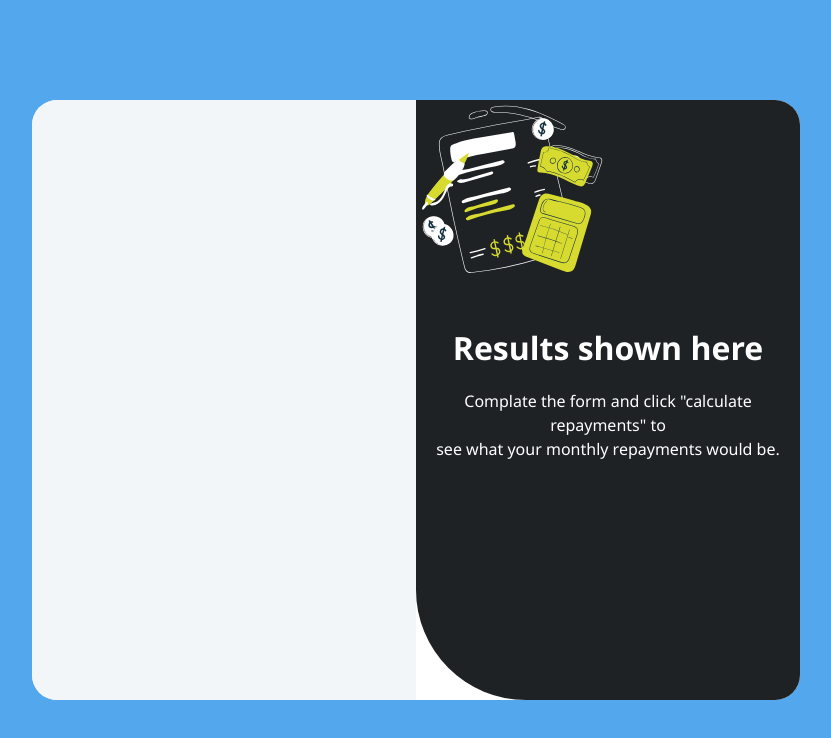
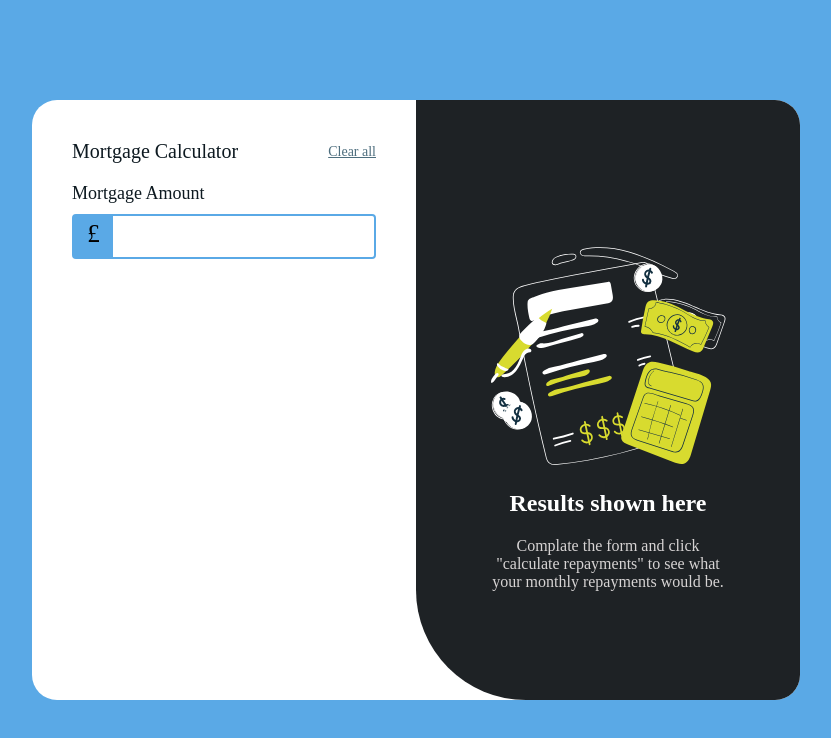
Before and after one commit to alisher1devlog/front-1_and_front-2, a plain HTML site: page index.html in a window 1280 px wide. Shown: the whole page, without its empty margins (224-1055 px from the left). Drawn offline with Linux system fonts and the light colour scheme.

Commit message:
some update

```diff
--- a/index.html
+++ b/index.html
@@ -8,13 +8,25 @@
 </head>
 <body>
     <div class="container">
-       <div class="left-section"></div>
+       <div class="left-section">
+        <div class="left-top">
+            <span>Mortgage Calculator</span>
+            <a href="">Clear all</a>
+        </div>
+        <label>
+            <span style="font-size: 18px; color: #0d1920;">Mortgage Amount</span>
+            <div class="label-amount">
+                <span>£</span>
+                <input type="text">
+            </div>
+        </label>
+       </div>
        <div class="right-section">
             <img src="./images/illustration-empty.svg" alt="">
-            <h1>Results shown here</h1>
-            <p>Complate the form and click "calculate repayments" to <br>
-                 see what your monthly repayments would be.</p>
+            <h2>Results shown here</h2>
+            <p>Complate the form and click "calculate repayments" to see what your monthly repayments would be.</p>
        </div>
+
     </div>
 </body>
 </html>
--- a/style.css
+++ b/style.css
@@ -5,7 +5,7 @@
 }
 
 body {
-    background-color: rgb(82, 167, 237);
+    background: #5aa9e6
 }
 
 .container {
@@ -17,34 +17,80 @@ body {
     border-radius: 25px;
     background-color: white;
 }
+/* left section */
+.left-section {
+    padding: 40px;
+    width: 50%;
+    border-bottom-left-radius: 25px;
+    border-top-left-radius: 25px;
+}
+.left-top {
+    display: flex;
+    justify-content: space-between  ;
+    align-items: center;
+    margin-bottom: 20px;
+}
 
+.left-top span {
+    font-size: 20px;
+    color: #0d1920;
+}
+
+.left-top a {
+    background: none;
+    border: none;
+    color: #4e6e7e;
+    text-decoration: underline;
+    font-size: 14px;
+    cursor: pointer;
+    padding: 0;
+}
+
+.label-amount {
+    border: 2px solid #5aa9e6;
+    display: flex;
+    height: 45px;
+    margin-top: 10px;
+    border-radius: 4px;
+}
+
+.label-amount span {
+    width: 45px;
+    text-align: center;
+    font-size: 25px;
+    padding-top: 4px;
+    background: #5aa9e6
+
+}
+
+.label-amount input {
+    width: 100%;
+    border: none;
+    border-radius: 4px;
+}
+/* right section */
 .right-section {
+padding: 40px;
     width: 50%;
-    /* border: 2px solid gray; */
     border-bottom-right-radius: 25px;
     border-top-right-radius: 25px;
     border-bottom-left-radius: 110px;
     background-color: rgb(30, 34, 37);
+    color: white;
+    display: flex;
+    flex-direction: column;
+    align-items: center;
 }
 
-.left-section {
-    width: 50%;
-    /* border: 2px solid blue; */
-    border-bottom-left-radius: 25px;
-    border-top-left-radius: 25px;
-    background-color: rgb(243, 246, 248);
+.right-section img {
+    width: 250px;
+    margin-top: 100px;
 }
 
-h1 {
-    color: white;
+.right-section p {
+    width: 80%;
     text-align: center;
-    margin-top: 30px;
-    font-family: 'Segoe UI', Tahoma, Geneva, Verdana, sans-serif;
+    font-size: 16px;
+    color: rgb(215, 212, 212);
+    margin-top: 20px;
 }
-p {
-    color: white;
-    text-align: center;
-    margin-top: 20px;
-    font-family: 'Segoe UI', Tahoma, Geneva, Verdana, sans-serif;
-    line-height: 1.5;
-}
```
